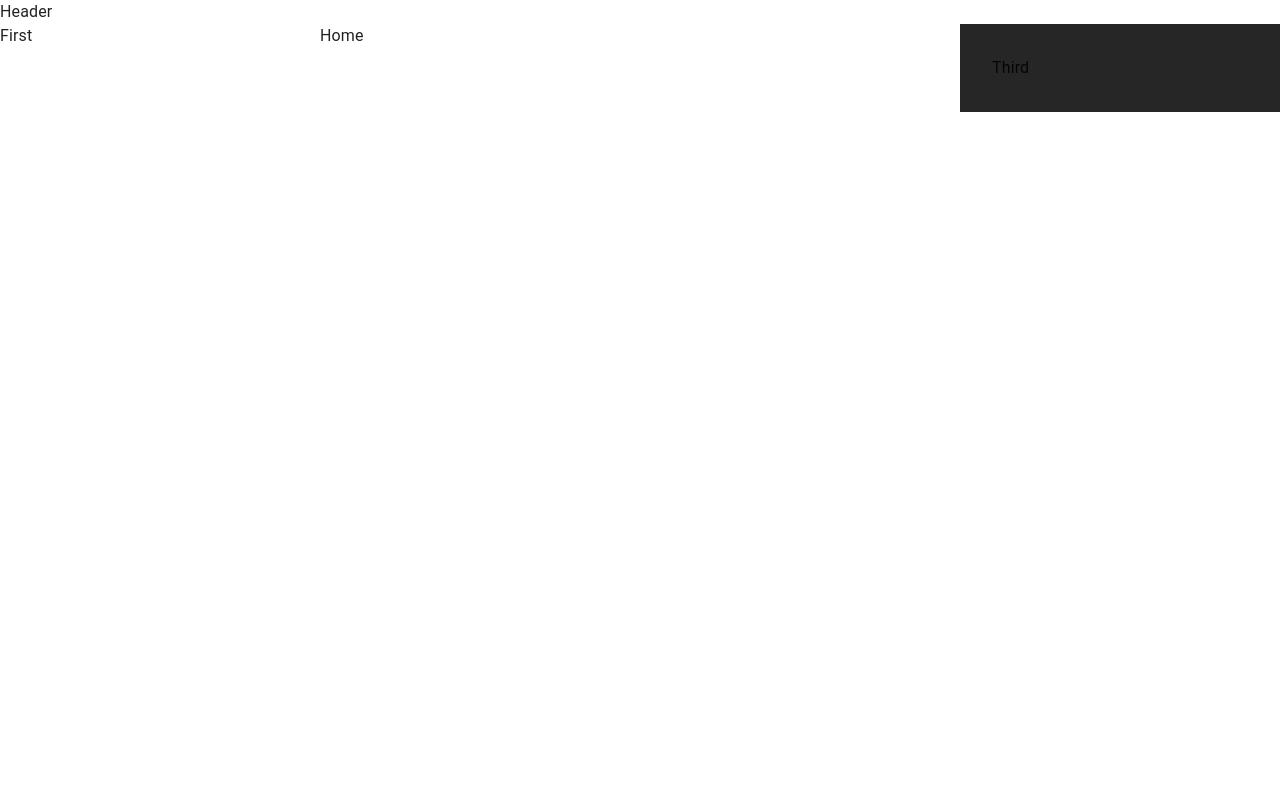
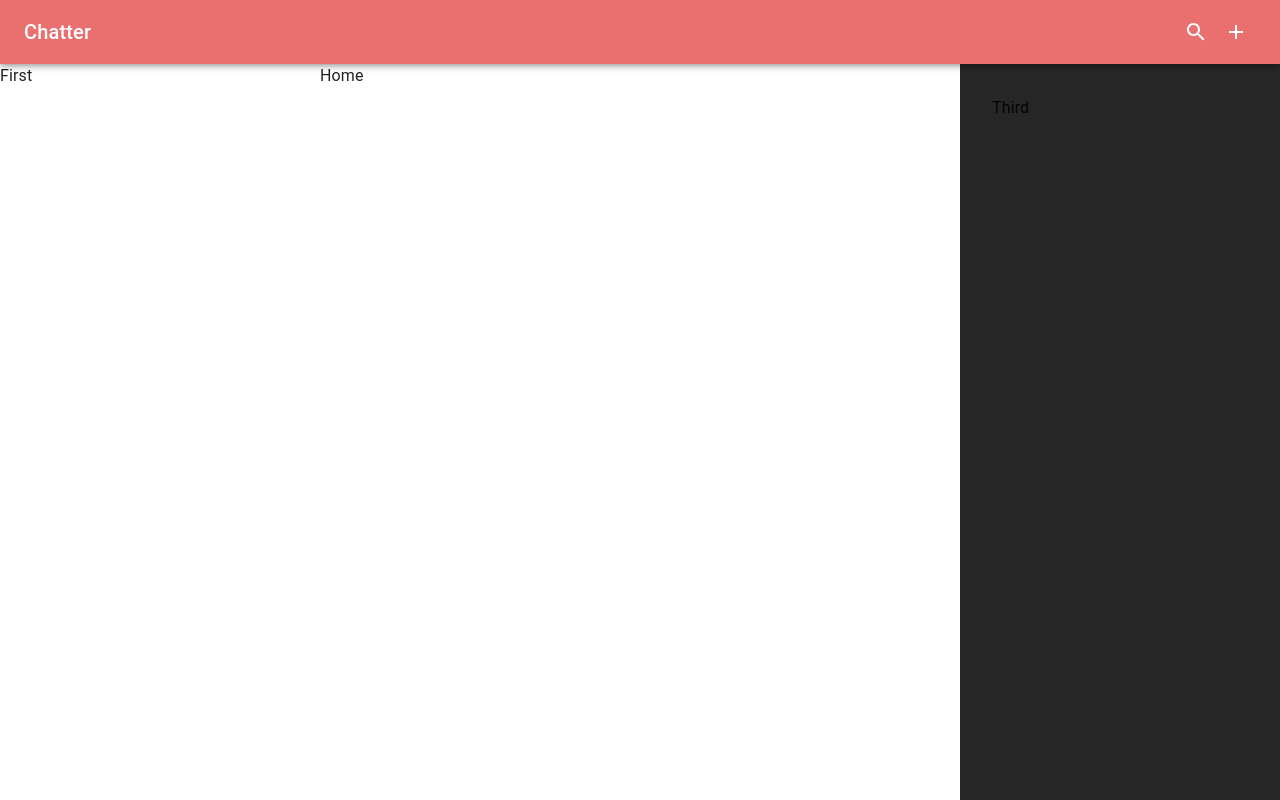
Before and after one commit to chandlerbing2517/Chatter, a React (Vite) app in the folder client/: page / in a window 1280 px wide. Built offline with nearby package versions, Linux system fonts and the light colour scheme.

Commit message:
Added ToolBar

```diff
--- a/client/src/components/layout/Header.jsx
+++ b/client/src/components/layout/Header.jsx
@@ -1,11 +1,62 @@
+import { AppBar, Toolbar, Box, Typography, IconButton, Tooltip } from '@mui/material'
 import React from 'react'
-
+import { orange } from '../../constants/color'
+import {Menu as MenuIcon, Search as SearchIcon, Add as AddIcon} from '@mui/icons-material';
+const handleMobile=()=>
+{
+  console.log('Handle Mobile');
+}
+const openSearch=()=>
+{
+  console.log('Open Search');
+}
+const openNewGroup=()=>
+{
+  console.log('Open NewGroupe');
+}
 const Header = () => {
   return (
-    <div>
-      Header
-    </div>
-  )
-}
+    <>
+    <Box sx={{flexGrow: 1}} height={"4rem"}>
+      <AppBar
+      position='static'
+      sx={{
+      bgcolor: orange
+      }}>
+        <Toolbar>
+          <Typography variant='h6'
+          sx={{
+            display:{xs:'none', sm:'block'},
+          }}>
+            Chatter
+          </Typography>
+          <Box
+          sx={{
+            display:{xs:'block', sm:'none'},
+          }}>
+            <IconButton color='inherit' onClick={handleMobile}>
+              <MenuIcon />
+            </IconButton>
+          </Box>
+          <Box sx={{flexGrow:1}} />
+          <Box>
+            <Tooltip>
+            <IconButton color='inherit' onClick={openSearch}>
+              <SearchIcon />
+            </IconButton>
+            </Tooltip>
+            <Tooltip name="New Group">
+            <IconButton color='inherit' onClick={openNewGroup}>
+              <AddIcon />
+            </IconButton>
+            </Tooltip>
+          </Box>
+        </Toolbar>
+      </AppBar>
+    </Box>
+    </>
+  );
+
+};
 
 export default Header
--- a/client/src/components/layout/appLayout.jsx
+++ b/client/src/components/layout/appLayout.jsx
@@ -8,7 +8,7 @@ const appLayout = () => (WrappedComponent)=> {
     <>
       <Title />
       <Header />
-      <Grid container height={"calc(100vh-4rem)"}>
+      <Grid container height={"calc(100vh - 4rem)"}>
         <Grid item sm={4} md ={3} sx={{display:{xs:"none", sm:"block"},}} height={"100%"}>First</Grid>
         <Grid item xs={12} sm={8} md={5} lg={6} height={"100%"} ><WrappedComponent {...props} /></Grid>
         <Grid item md={4} lg={3} height={"100%"} sx={{display:{xs:"none",md:"block"},padding:"2rem",bgcolor:"rgb(0,0,0,0.85)"
--- /dev/null
+++ b/client/src/constants/color.js
@@ -0,0 +1 @@
+export const orange= "#ea7070";
```
